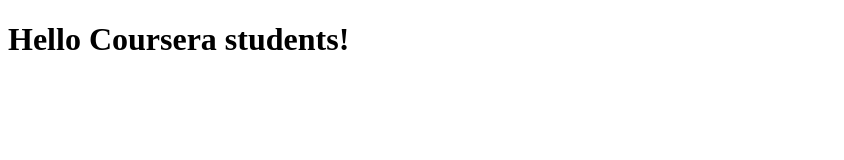
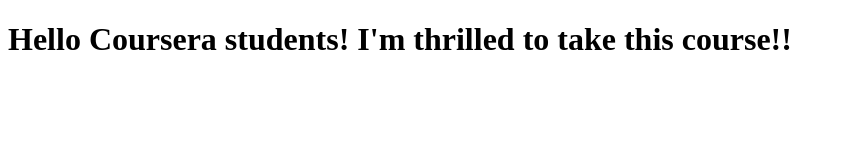
Before and after one commit to pscomplete/coursera-test, a plain HTML site: page index.html in a window 1280 px wide. Shown: the whole page, without its empty margins (0-844 px from the left). Drawn offline with Linux system fonts and the light colour scheme.

Commit message:
first update of web file.

```diff
--- a/index.html
+++ b/index.html
@@ -5,6 +5,6 @@
     <title>Coursera-test</title>
   </head>
   <body>
-    <h1>Hello Coursera students!</h1>
+    <h1>Hello Coursera students! I'm thrilled to take this course!!</h1>
   </body>
 </html
```
